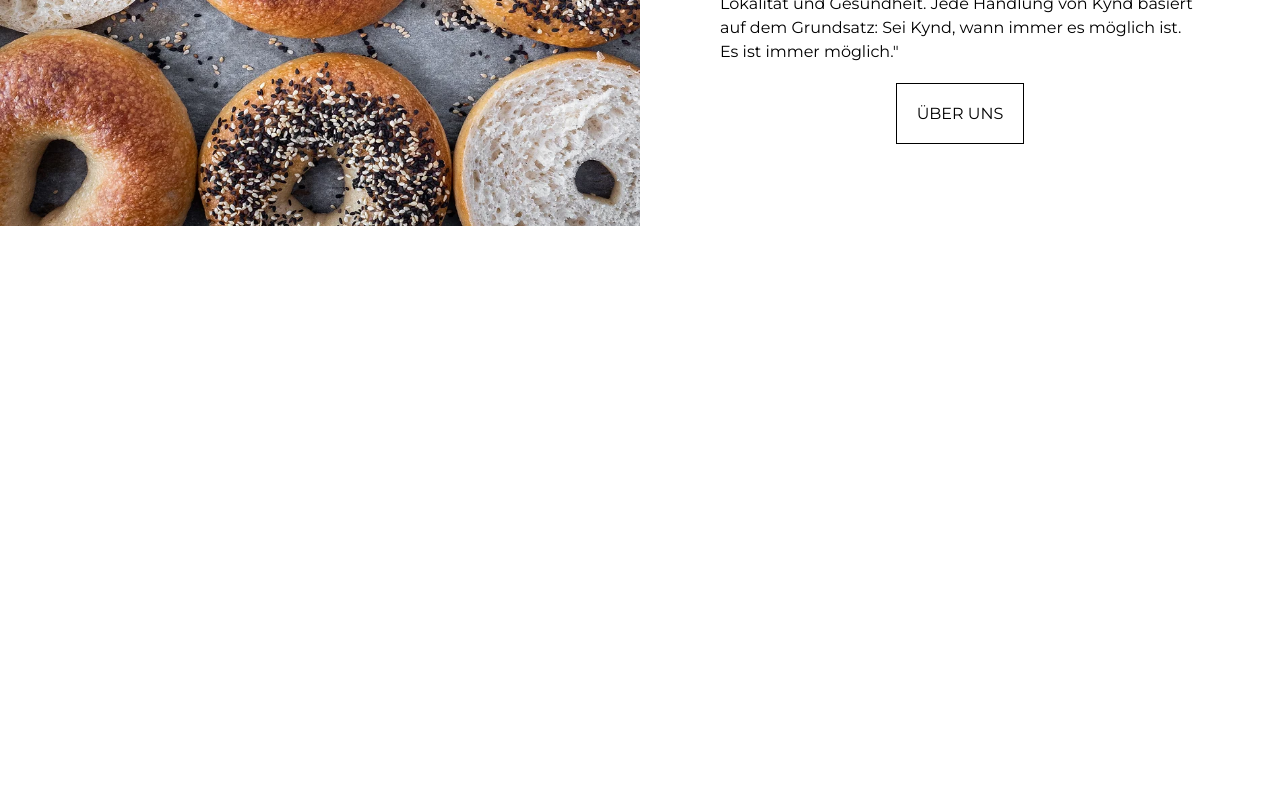
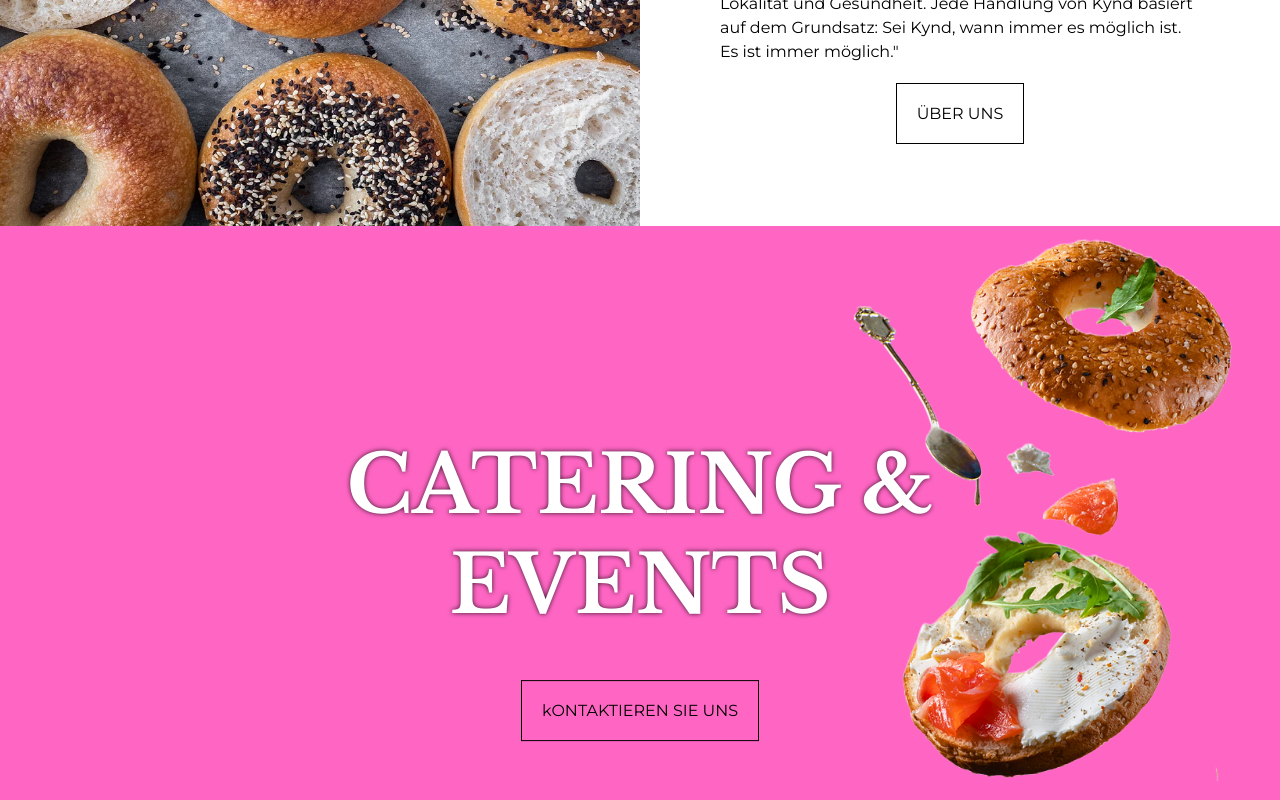
Before and after one commit to HeyTiina/kynd, a React (Create React App) app: page / in a window 1280 px wide. Shown: the part 1069-1869 px from the top of the page. Before the commit the page ends 1295 px from the top, so only its background shows below. Built offline with nearby package versions, Linux system fonts and the light colour scheme.

Commit message:
catering done

```diff
--- a/src/App.js
+++ b/src/App.js
@@ -1,6 +1,7 @@
 import './App.css';
 import Philosoph from './Philosoph';
 import Hero from "./Hero";
+import Catering from './Catering';
 
 function App() {
   return (
@@ -8,6 +9,7 @@ function App() {
       <header className="App-header">
         <Hero />
         <Philosoph />
+        <Catering />
       </header>
     </div>
   );
--- /dev/null
+++ b/src/Catering.css
@@ -0,0 +1,30 @@
+.catering-bagel {
+  width: 531px;
+  margin-left: 60%;
+}
+
+.catering-title {
+  position: absolute;
+  margin-top: -20%;
+  margin-left: 50%;
+  transform: translate(-50%, -50%);
+  text-align: center;
+  color: white;
+}
+
+.catering-title h1 {
+  font-family: "Libre Baskerville", serif;
+  text-shadow: 0px 0px 5px rgba(0, 0, 0, 0.8);
+  font-size: 80px;
+}
+
+.catering-title a {
+  text-decoration: none; /* remove default underline */
+  border: 1px solid black; /* add 1px black border */
+  color: #000; /* set text color to black (optional) */
+  padding: 20px;
+}
+
+.catering-title a:hover {
+  text-decoration: underline; /* add underline on hover (optional) */
+}
--- /dev/null
+++ b/src/Catering.js
@@ -0,0 +1,16 @@
+import "./Catering.css";
+import Bagel from "./img/bagel.png";
+
+export default function Catering() {
+  return (
+    <section className="Catering">
+      <div className="container-catering">
+        <img src={Bagel} alt="Bagel" className="catering-bagel" />
+        <div className="catering-title">
+          <h1>CATERING & EVENTS</h1>
+          <a>kONTAKTIEREN SIE UNS</a>
+        </div>
+      </div>
+    </section>
+  );
+}
```
Also changed, not shown: 1 other file (tests, documents, lock files or other folders).
